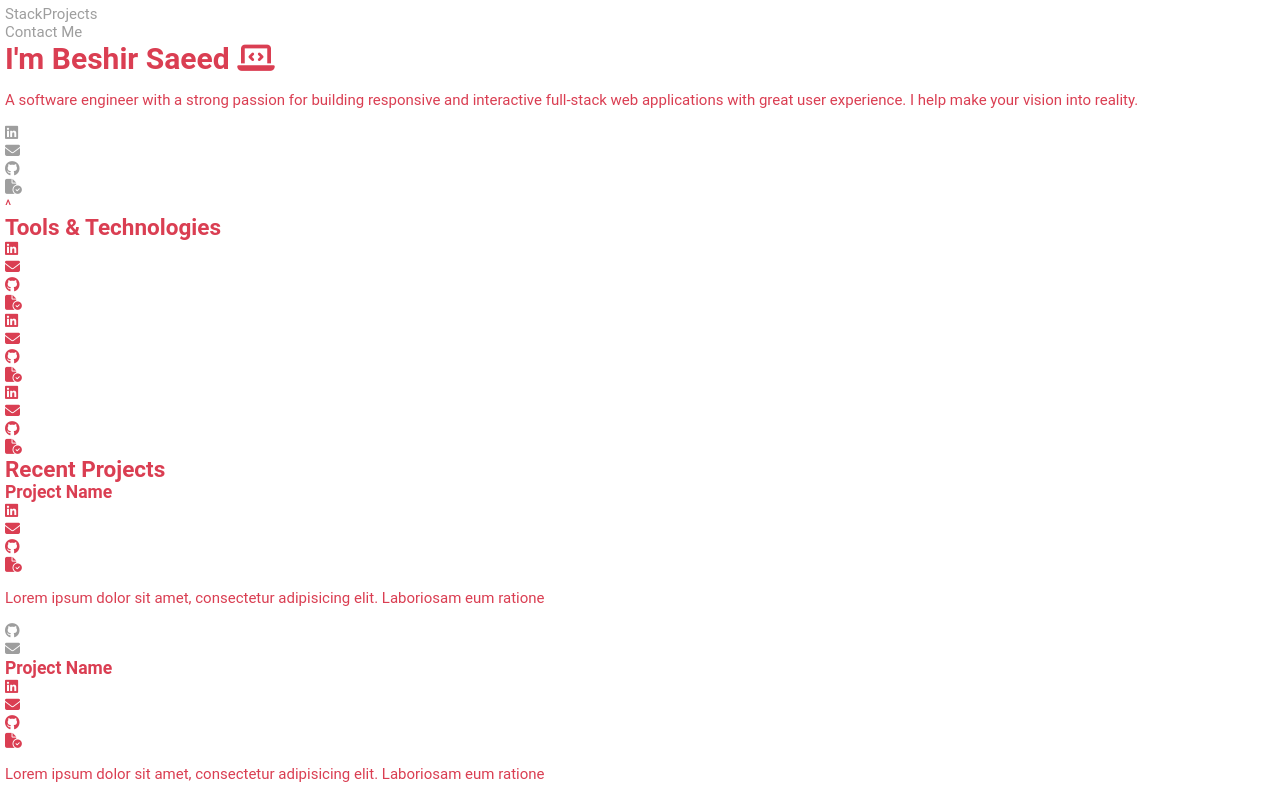
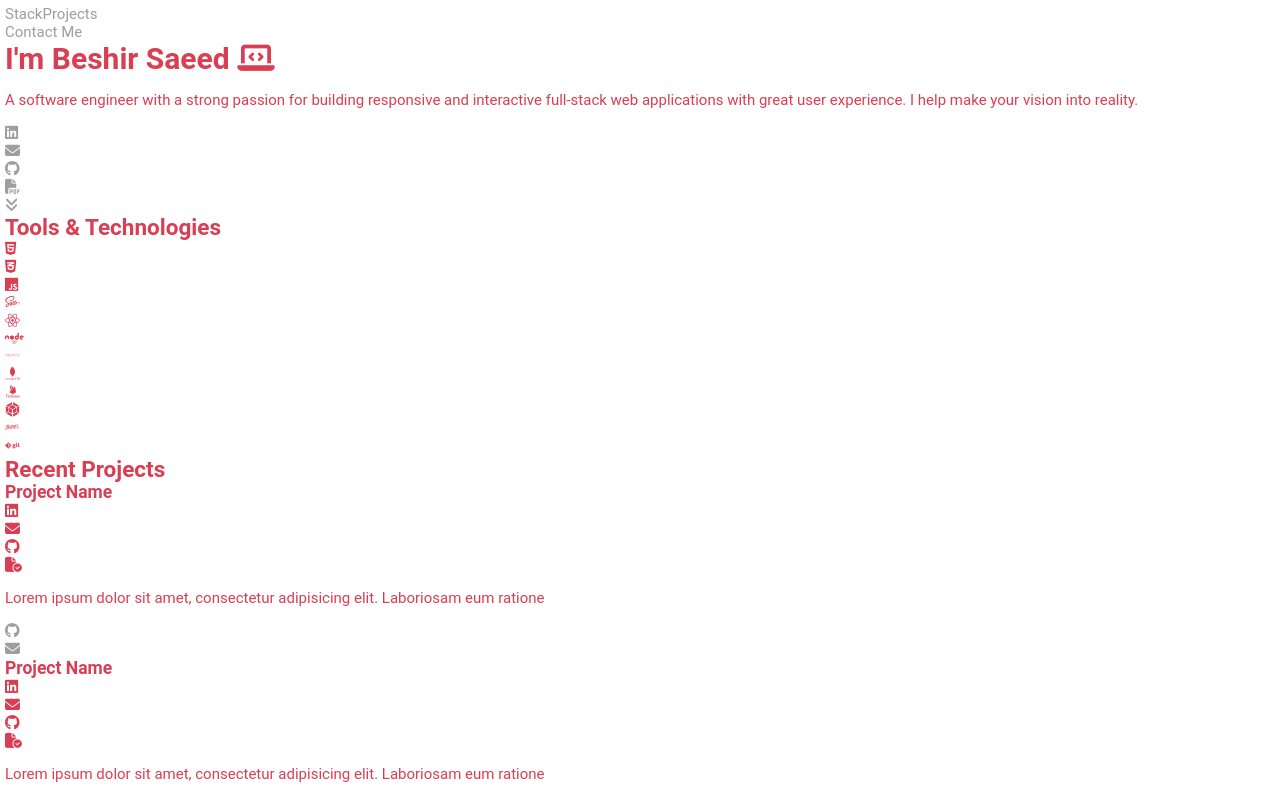
Before and after one commit to BishoSBA/portfolio, a plain HTML site: page index.html in a window 1280 px wide. Shown: the top 797 px of the page. Drawn offline with nearby package versions, Linux system fonts and the light colour scheme.

```diff
--- a/index.html
+++ b/index.html
@@ -6,6 +6,7 @@
     <meta http-equiv="X-UA-Compatible" content="IE=edge">
     <meta name="viewport" content="width=device-width, initial-scale=1.0">
     <link rel="icon" href="favicon.ico" type="image/x-icon">
+    <link rel="stylesheet" href="https://cdn.jsdelivr.net/gh/devicons/devicon@v2.15.1/devicon.min.css">
     <script src="main.js"></script>
     <script src="https://kit.fontawesome.com/8b987f1f73.js" crossorigin="anonymous"></script>
     <title>Beshir Saeed</title>
@@ -31,30 +32,30 @@
             <li><a href="#"><i class="fa-brands fa-linkedin"></i></a></li>
             <li><a href="#"><i class="fa-solid fa-envelope"></i></a></li>
             <li><a href="#"><i class="fa-brands fa-github"></i></a></li>
-            <li><a href="#"><i class="fa-solid fa-file-circle-check"></i></a></li>
+            <li><a href="#"><i class="fa-solid fa-file-pdf"></i></a></li>
         </ul>
-        <span>^</span>
+        <span><a href="#stack"><i class="fa-solid fa-angles-down"></i></a></span>
     </main>
     <section class="background"></section>
     <section class="stack" id="stack">
         <h2><span>Tools</span> & <span>Technologies</span></h2>
-        <ul>
-            <li><i class="fa-brands fa-linkedin"></i></li>
-            <li><i class="fa-solid fa-envelope"></i></li>
-            <li><i class="fa-brands fa-github"></i></li>
-            <li><i class="fa-solid fa-file-circle-check"></i></li>
+        <ul id="stack1">
+            <li><i class="fa-brands fa-html5"></i></li>
+            <li><i class="fa-brands fa-css3-alt"></i></li>
+            <li><i class="fa-brands fa-js"></i></li>
+            <li><i class="devicon-sass-original"></i></li>
         </ul>
-        <ul>
-            <li><i class="fa-brands fa-linkedin"></i></li>
-            <li><i class="fa-solid fa-envelope"></i></li>
-            <li><i class="fa-brands fa-github"></i></li>
-            <li><i class="fa-solid fa-file-circle-check"></i></li>
+        <ul id="stack2">
+            <li><i class="fa-brands fa-react"></i></li>
+            <li><i class="fa-brands fa-node"></i></li>
+            <li><i class="devicon-express-original-wordmark"></i></li>
+            <li><i class="devicon-mongodb-plain-wordmark"></i></li>
         </ul>
-        <ul>
-            <li><i class="fa-brands fa-linkedin"></i></li>
-            <li><i class="fa-solid fa-envelope"></i></li>
-            <li><i class="fa-brands fa-github"></i></li>
-            <li><i class="fa-solid fa-file-circle-check"></i></li>
+        <ul id="stack3">
+            <li><i class="devicon-firebase-plain-wordmark"></i></li>
+            <li><i class="devicon-webpack-plain"></i></li>
+            <li><i class="devicon-babel-plain"></i></li>
+            <li><i class="devicon-git-plain-wordmark"></i></li>
         </ul>
     </section>
     <section id="projects">
```
